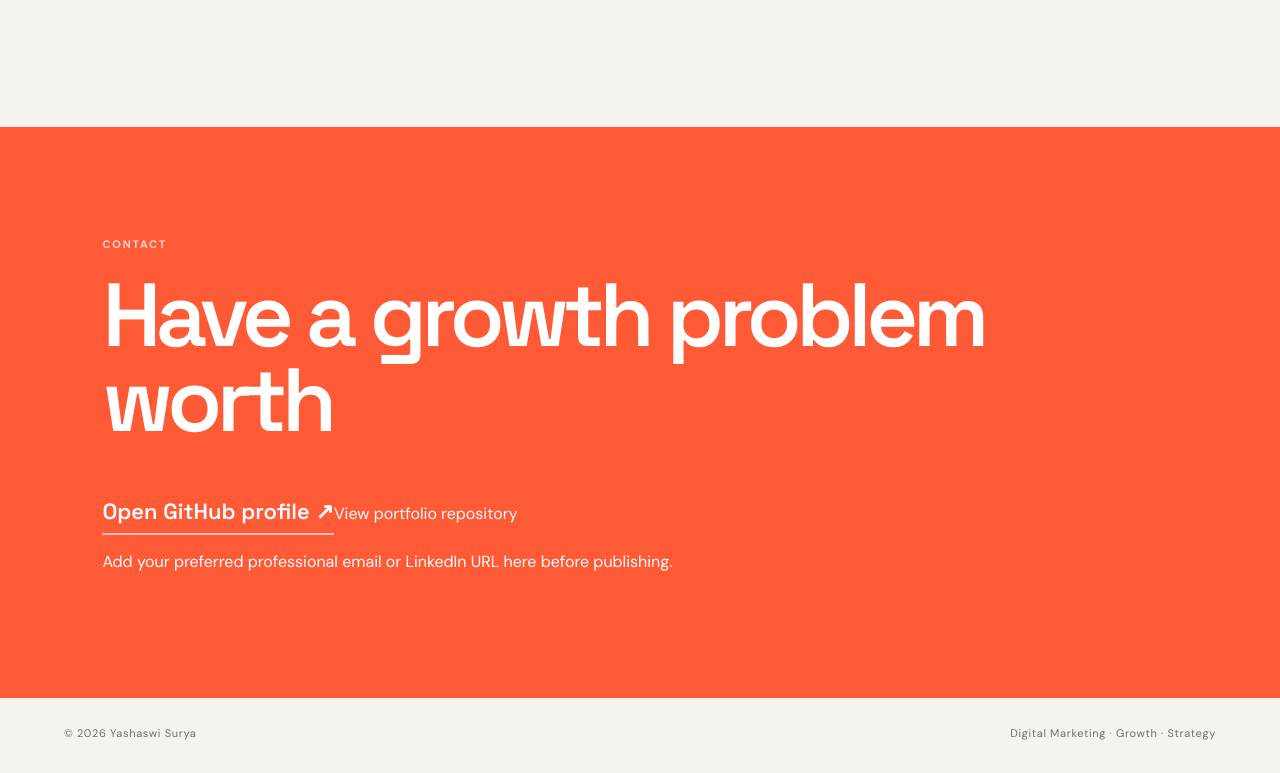
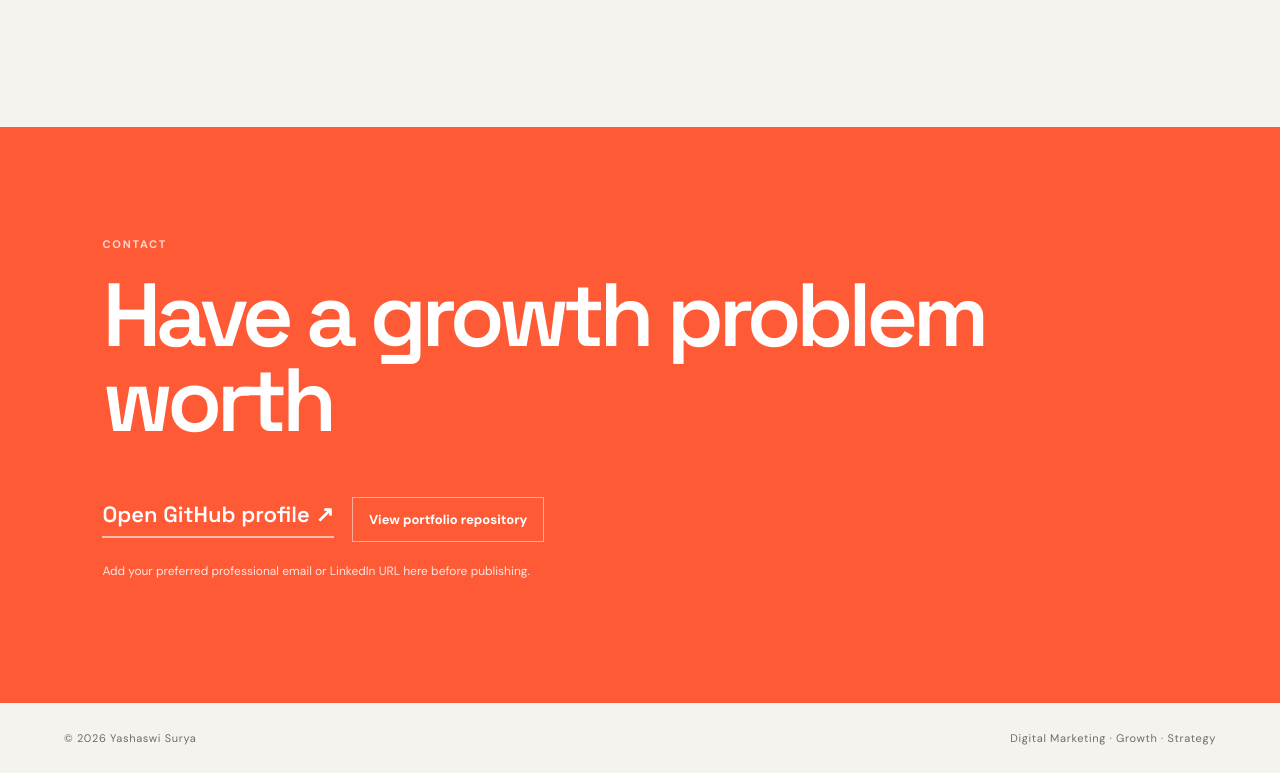
Before and after one commit to Yashaswisurya/Yashaswis-GPT-Repo, a React (Vite) app: page / in a window 1280 px wide. Shown: the part 4854-5627 px from the top of the page. Built offline with nearby package versions, Linux system fonts and the light colour scheme.

Commit message:
Polish contact and case study styling

```diff
--- a/src/styles.css
+++ b/src/styles.css
@@ -26,3 +26,7 @@
 .process-grid p{color:var(--muted);line-height:1.65;font-size:13px;max-width:220px}
 @media(max-width:800px){.process-grid{grid-template-columns:1fr 1fr}.process-grid>div:nth-child(2){border-right:0;margin-right:0}.process-grid>div:nth-child(3){border-top:1px solid var(--line);padding-top:25px}.process-grid>div:nth-child(4){border-top:1px solid var(--line);padding-top:25px}}
 @media(max-width:520px){.process-grid{grid-template-columns:1fr}.process-grid>div{border-right:0!important;border-bottom:1px solid var(--line);margin-right:0!important;padding:24px 0}.process-grid h3{margin-top:30px}}
+
+
+.contact-actions{display:flex;gap:18px;align-items:center;flex-wrap:wrap;margin-top:55px}.contact-link{margin-top:0}.contact-secondary{border:1px solid rgba(255,255,255,.5);padding:13px 16px;font-size:13px;font-weight:700}.contact-note{font-size:12px;color:#ffe5df;max-width:520px;line-height:1.6;margin-top:20px}.meta-line{display:flex;justify-content:space-between;gap:16px;border-top:1px solid var(--line);border-bottom:1px solid var(--line);padding:14px 0;font-size:11px;color:var(--muted);text-transform:uppercase;letter-spacing:.08em}.modal-disclaimer{margin-top:28px;padding-top:18px;border-top:1px solid var(--line);font-size:11px;line-height:1.6;color:#888}
+@media(max-width:800px){.meta-line{display:block}.meta-line span{display:block;margin:4px 0}.contact-actions{margin-top:35px}}
```
